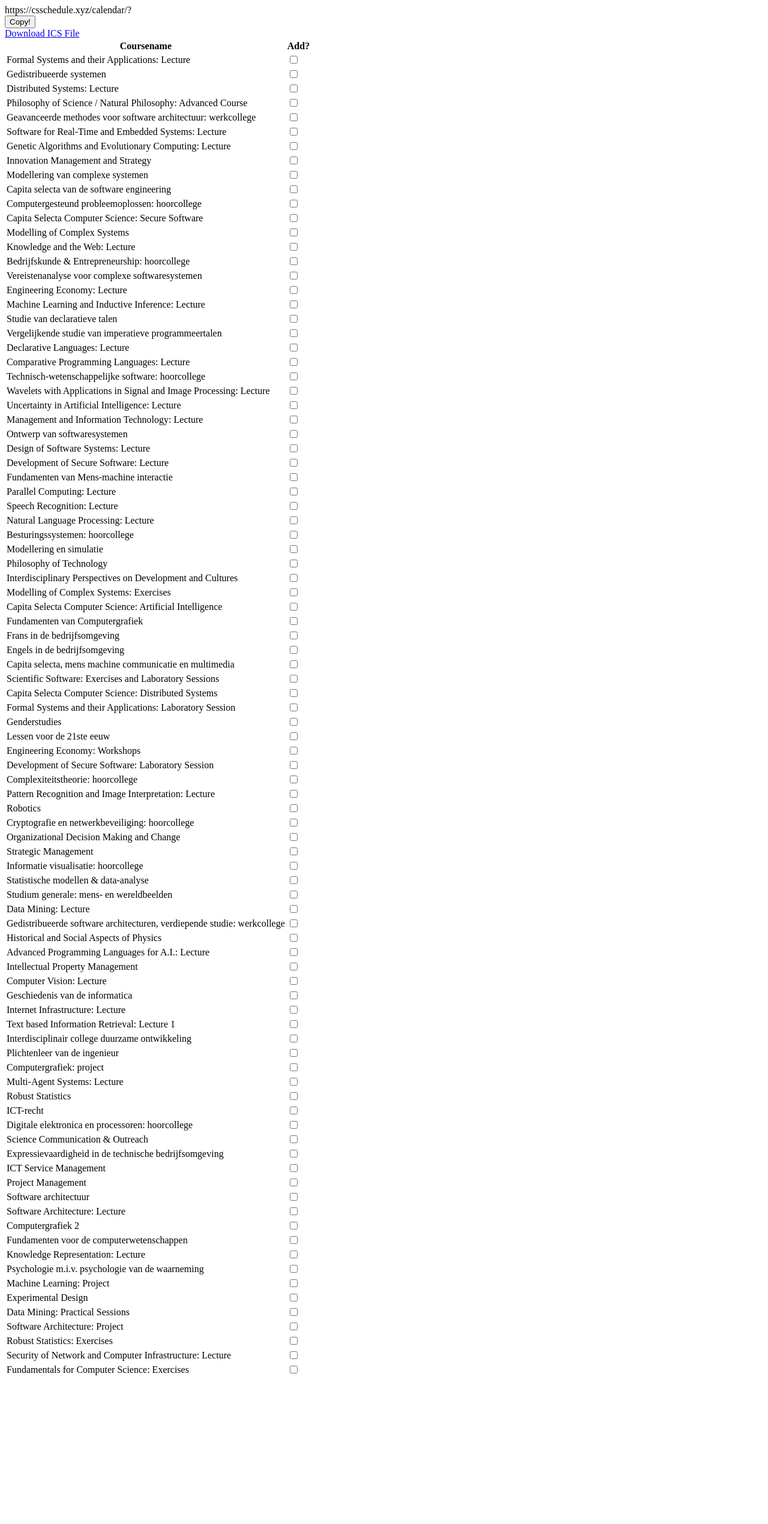
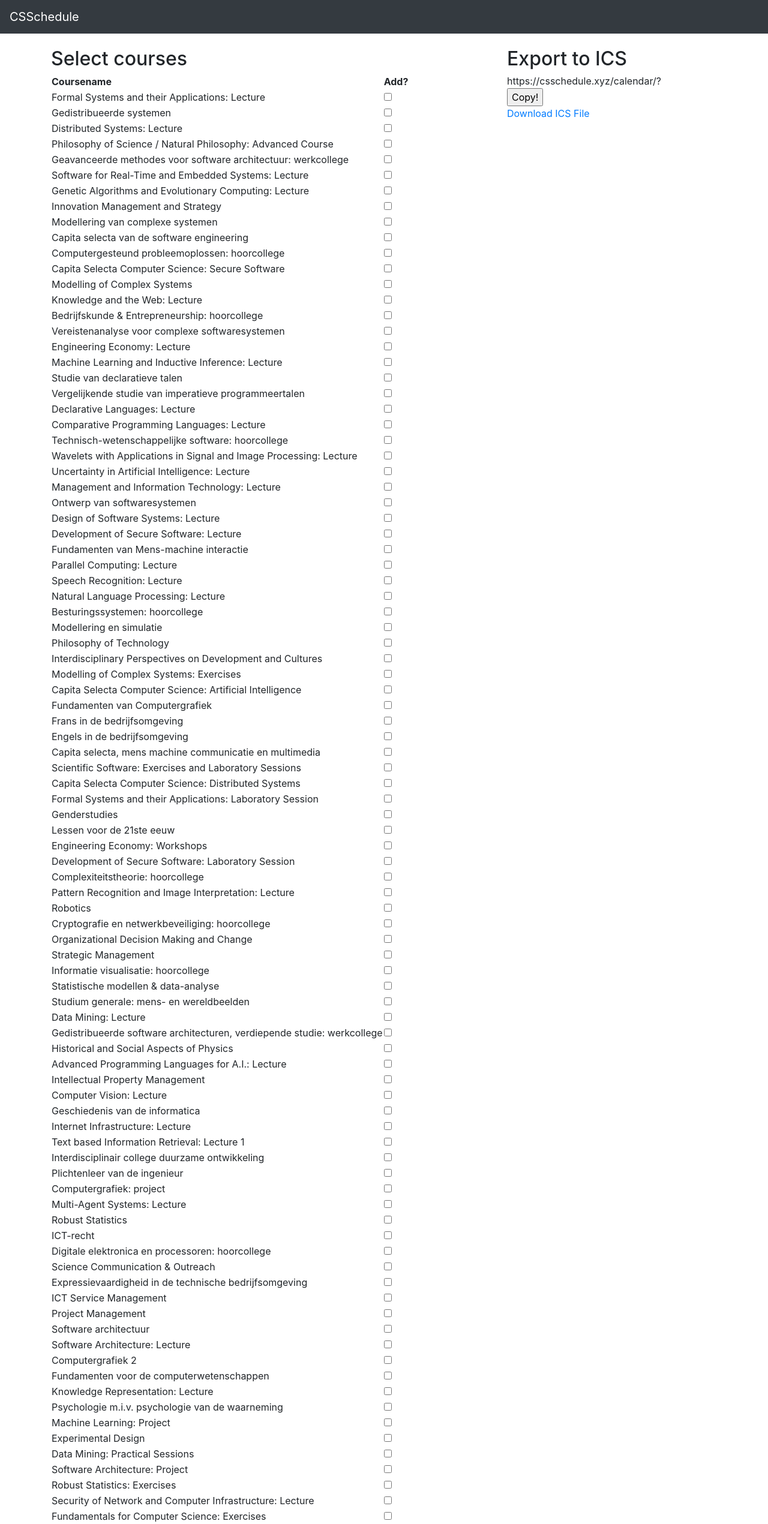
Before and after one commit to MidasLamb/CSSchedule, a PHP site: page / in a window 1280 px wide. Shown: the whole page at 60% size. Before the commit the page ends 2293 px from the top, so only its background shows below. Run offline with PHP 8.4, Linux system fonts and the light colour scheme; data comes from the database, SQL or seed files in the repository.

Commit message:
first part CSS

```diff
--- a/views/home.php
+++ b/views/home.php
@@ -5,13 +5,19 @@
     <meta name="viewport" content="width=device-width, initial-scale=1.0">
     <meta http-equiv="X-UA-Compatible" content="ie=edge">
     <title>CSSchedule</title>
+    <link rel="stylesheet" href="https://maxcdn.bootstrapcdn.com/bootstrap/4.0.0-beta/css/bootstrap.min.css" integrity="sha384-/Y6pD6FV/Vv2HJnA6t+vslU6fwYXjCFtcEpHbNJ0lyAFsXTsjBbfaDjzALeQsN6M" crossorigin="anonymous">
 </head>
-<body>
+<body style="padding-top: 5rem">
+    <nav class="navbar navbar-expand-md fixed-top navbar-dark bg-dark">
+        <div class="">
+            <a class="navbar-brand" href="#">CSSchedule</a>
+        </div>
+    </nav>
 
-    <div id="linkGenerator">https://csschedule.xyz/calendar/?</div>
-    <button onclick="clipboard()">Copy!</button><br>
-    <a href="https://csschedule.xyz/calendar?" download id="downloadICS">Download ICS File</a><br>
-
+    <div class="container">
+        <div class="row">
+            <div class="col-md-8">
+                <h2>Select courses</h2>
                 <table>
                     <thead>
                         <tr>
@@ -36,8 +42,16 @@
                         ?>
                     </tbody>
                 </table>
+            </div>
 
-
+            <div class="col-md-4">
+                <h2>Export to ICS</h2>
+                <div id="linkGenerator">https://csschedule.xyz/calendar/?</div>
+                <button onclick="clipboard()">Copy!</button><br>
+                <a href="https://csschedule.xyz/calendar?" download id="downloadICS">Download ICS File</a><br>
+            </div>
+        </div>
+    </div>
 
     <script>
         function toggleGetAttribute(attributeName, attributeValue){
```
Lines whose indentation alone changed are shown as unchanged.
